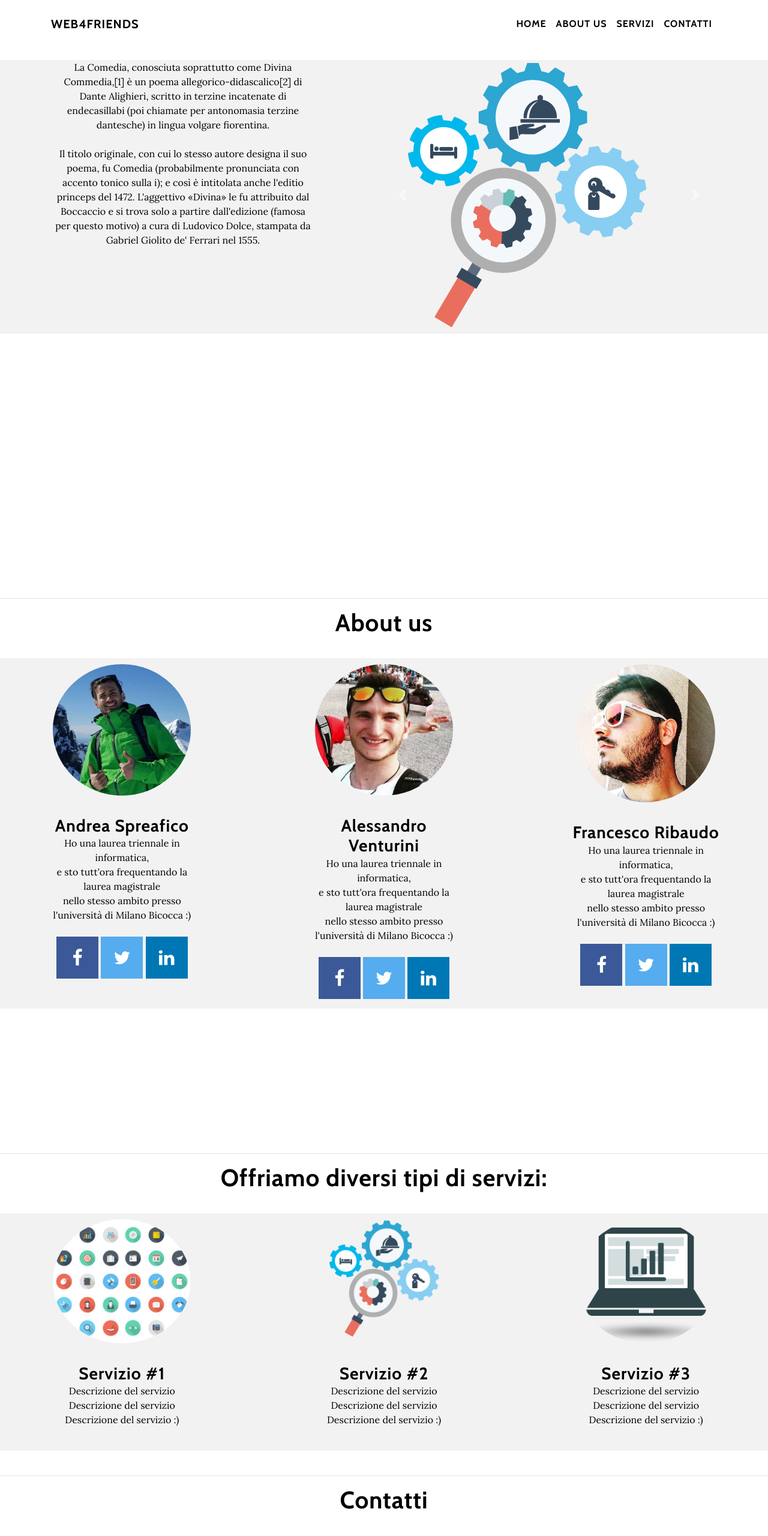
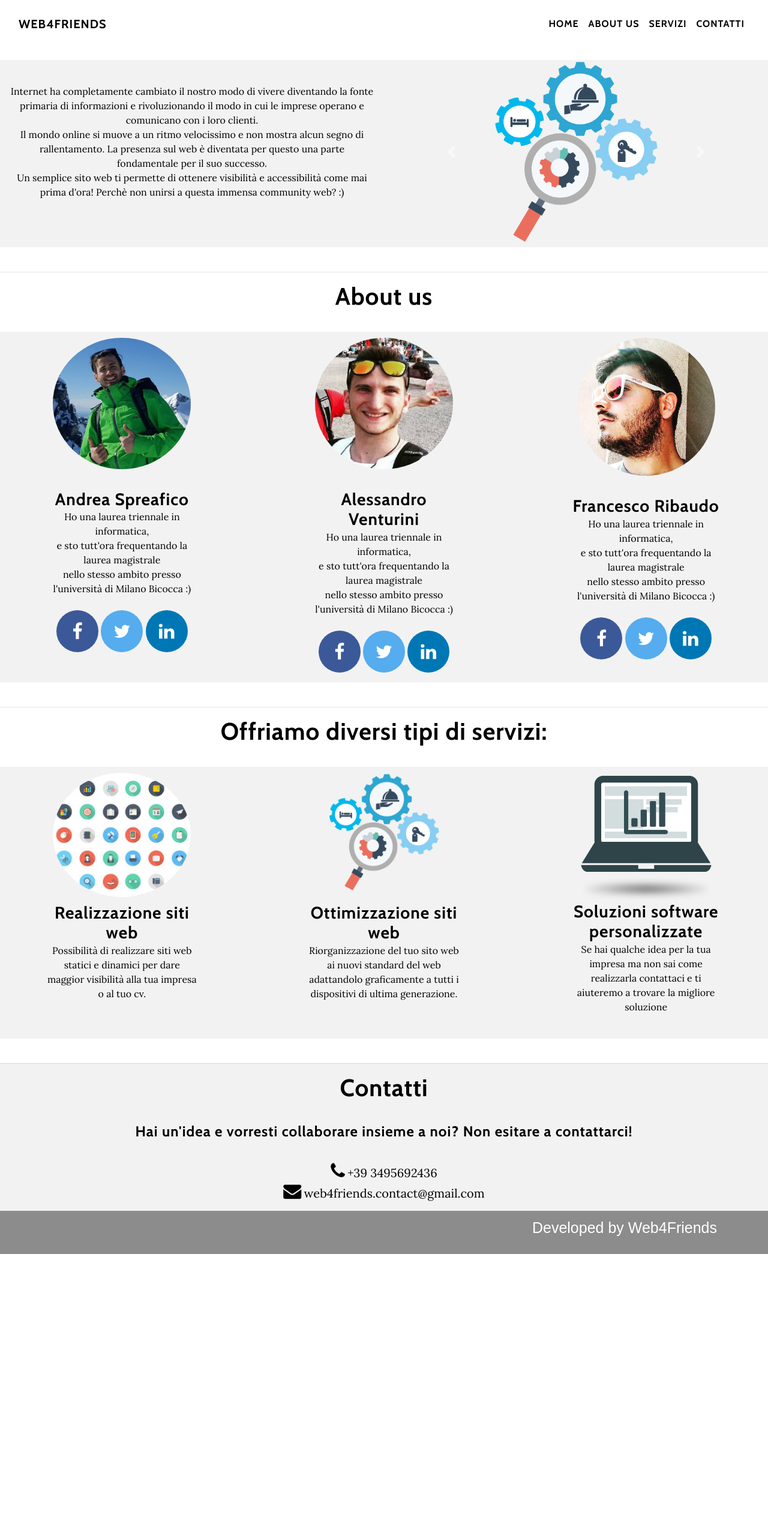
Before and after one commit to Sprea22/Web4Friends, a website: page index.html in a window 1280 px wide. Shown: the top 2560 px of the page at 60% size. After the commit the page ends 2090 px from the top, so only its background shows below. Drawn offline with nearby package versions, Linux system fonts and the light colour scheme.

Commit message:
Responsive layout and content added

```diff
--- a/css/grayscale.css
+++ b/css/grayscale.css
@@ -23,7 +23,7 @@ body {
 
 }
   .carousel {
-    width: 100%
+    width: 100%;
     padding-left: 75px;
     padding-right: 75px;
     padding-bottom: 0px;
@@ -114,14 +114,18 @@ td {
   border-bottom: 1px solid black;
   background-color: white; }
   #mainNav .navbar-toggler {
-    font-size: 14px;
-    padding: 11px;
+    font-weight: 14px;
     color: black;
-    border: 1px solid black; }
+    border: 1px solid black;
+    height: 50px;
+    width: 50px;
+  }
   #mainNav .navbar-brand {
-    font-weight: 700; }
+    font-weight: 700px;
+  }
   #mainNav a {
-    color: black; }
+    color: black;
+  }
   #mainNav .navbar-nav .nav-item {
     -webkit-transition: background 0.3s ease-in-out;
     -moz-transition: background 0.3s ease-in-out;
@@ -133,26 +137,34 @@ td {
     #mainNav .navbar-nav .nav-item:active, #mainNav .navbar-nav .nav-item:focus {
       outline: none;
       background-color: white; }
+
   @media (min-width: 992px) {
     #mainNav {
-      padding-top: 20px;
-      padding-bottom: 20px;
-      -webkit-transition: background 0.3s ease-in-out, padding-top 0.3s ease-in-out, padding-bottom 0.3s;
-      -moz-transition: background 0.3s ease-in-out, padding-top 0.3s ease-in-out, padding-bottom 0.3s;
-      transition: background 0.3s ease-in-out, padding-top 0.3s ease-in-out, padding-bottom 0.3s;
+      padding-top: 15px;
+      padding-bottom: 15px;
+      -webkit-transition: background 0.3s linear, padding-top 0.3s linear, padding-bottom 0.3s;
+      -moz-transition: background 0.3s linear, padding-top 0.3s linear, padding-bottom 0.3s;
+      transition: background 0.3s linear, padding-top 0.3s linear, padding-bottom 0.3s;
       letter-spacing: 1px;
       border-bottom: none;
-      background: white; }
-      #mainNav.navbar-shrink {
-        padding-top: 10px;
-        padding-bottom: 10px;
-        border-bottom: 1px solid rgba(255, 255, 255, 0.3);
-        background: white; }
-      #mainNav .nav-link.active {
-        outline: none;
-        background-color: rgba(255, 255, 255, 0.3); }
-        #mainNav .nav-link.active:hover {
-          color: black; } }
+      background: white;
+      height: 80px;
+    }
+  }
+
+@media (max-width: 489px) {
+  #mainNav {
+    max-height: 80px;
+  }
+  #mainNav .navbar-toggler {
+    font-weight: 14px;
+    color: black;
+    border: 1px solid black;
+    height: 50px;
+    width: 50px;
+  }
+
+}
 
 .masthead {
   display: table;
@@ -166,14 +178,18 @@ td {
   -webkit-background-size: cover;
   -moz-background-size: cover;
   -o-background-size: cover;
-  background-size: cover; }
+  background-size: cover;
+}
   .masthead .intro-body {
     display: table-cell;
-    vertical-align: middle; }
+    vertical-align: middle;
+  }
     .masthead .intro-body .brand-heading {
-      font-size: 50px; }
+      font-size: 50px;
+    }
     .masthead .intro-body .intro-text {
-      font-size: 18px; }
+      font-size: 18px;
+    }
 
 
       /* Style all font awesome icons */
--- /dev/null
+++ b/css/style.css
@@ -0,0 +1,242 @@
+/*!
+ * Start Bootstrap - Grayscale v4.0.0-beta.2 (https://startbootstrap.com/template-overviews/grayscale)
+ * Copyright 2013-2017 Start Bootstrap
+ * Licensed under MIT (https://github.com/BlackrockDigital/startbootstrap-grayscale/blob/master/LICENSE)
+ */
+
+ html {
+    width: 100%;
+    height: 100%; }
+
+ body {
+   padding-top: 75px;
+   font-family: 'Lora', 'Helvetica Neue', Helvetica, Arial, sans-serif;
+   position: relative;
+   color: black;
+   background-color: white;
+   -webkit-tap-highlight-color: rgba(255, 255, 255, 0.2); }
+
+ .footer-section {
+   background-color: #8c8c8c;
+  color: white;
+}
+
+.footer-text {
+  font-family: 'Montserrat', sans-serif;
+  text-align: right;
+  font-size: 25px;
+}
+   .carousel {
+     width: 100%;
+     padding-left: 75px;
+     padding-right: 75px;
+     padding-bottom: 0px;
+     display: inline-block;
+   }
+
+ h3 {display: inline;}
+ h1, h2, h3, h4, h5, h6 {
+   font-family: 'Cabin', 'Helvetica Neue', Helvetica, Arial, sans-serif;
+   font-weight: 700;
+   margin: 0 0 35px;
+   letter-spacing: 1px;}
+
+ p {
+   font-size: 16px;
+   line-height: 1.5;
+   margin: 0 0 25px; }
+
+ .content-section {
+     padding-top: 150px;
+     padding-bottom: 150px;
+
+  }
+
+ .content-section2 {
+    margin-top: 0px !important;
+    padding-top: 25px;
+    padding-bottom: 0px; }
+
+ img {
+       width:100%;
+   }
+
+ img::selection {
+   background: transparent; }
+
+ img::-moz-selection {
+   background: transparent; }
+
+ img.limit{
+       width:100%;
+       max-width:250px;
+ }
+
+ figure {
+     padding-left: 75px;
+     padding-right: 75px;
+     padding-bottom: 0px;
+     display: inline-block;
+ }
+
+ .img-circle {
+     height: 25%;
+     width: 25%;
+     padding: 10px;
+     border-radius: 50%;
+   }
+
+ .img-circle2 {
+   height: 250px;
+   width: 250px;
+   padding: 10px;
+   border-radius: 50%;
+ }
+
+ .box {
+      display: flex;
+    }
+
+    .one {
+      flex: 1 1 auto;
+    }
+
+    .two {
+      flex: 1 5 auto;
+    }
+ td {
+   background-color: #f2f2f2;
+ }
+ .container-flex {
+  border-color: black;
+  background-color: #f2f2f2;
+ }
+
+ #mainNav {
+   font-family: 'Cabin', 'Helvetica Neue', Helvetica, Arial, sans-serif;
+   margin-bottom: 0;
+   text-transform: uppercase;
+   border-bottom: 1px solid black;
+   background-color: white; }
+   #mainNav .navbar-toggler {
+     font-weight: 14px;
+     color: black;
+     border: 1px solid black;
+     height: 50px;
+     width: 50px;
+   }
+   #mainNav .navbar-brand {
+     font-weight: 700px;
+   }
+   #mainNav a {
+     color: black;
+   }
+   #mainNav .navbar-nav .nav-item {
+     -webkit-transition: background 0.3s ease-in-out;
+     -moz-transition: background 0.3s ease-in-out;
+     transition: background 0.3s ease-in-out; }
+     #mainNav .navbar-nav .nav-item:hover {
+       color: fade(black, 80%);
+       outline: none;
+       background-color: white; }
+     #mainNav .navbar-nav .nav-item:active, #mainNav .navbar-nav .nav-item:focus {
+       outline: none;
+       background-color: white; }
+
+    .contact-text {
+      font-size: 20px;
+    }
+
+    .pt-40 {
+      padding-top: 40px;
+    }
+
+    .pt-10 {
+      padding-top: 10px;
+    }
+    .pb-10 {
+      padding-bottom: 10px;
+    }
+    .pb-20 {
+      padding-bottom: 20px;
+    }
+      /* Add a hover effect if you want */
+      .fa:hover {
+        opacity: 0.7;
+    }
+
+    /* Set a specific color for each brand */
+    /* Style all font awesome icons */
+    .fa {
+      font-size: 30px;
+      text-align: center;
+      text-decoration: none;
+  }
+
+  .fa-custom {
+    padding: 20px;
+    width: 70px;
+  }
+    /* Facebook */
+    .fa-facebook {
+        background: #3B5998;
+        color: white;
+    }
+
+    /* Twitter */
+    .fa-twitter {
+        background: #55ACEE;
+        color: white;
+    }
+
+    /* Linkedin */
+    .fa-linkedin {
+      background: #0077B5;
+      color: white;
+    }
+
+
+   @media (min-width: 992px) {
+     #mainNav {
+       padding-top: 15px;
+       padding-bottom: 15px;
+       -webkit-transition: background 0.3s linear, padding-top 0.3s linear, padding-bottom 0.3s;
+       -moz-transition: background 0.3s linear, padding-top 0.3s linear, padding-bottom 0.3s;
+       transition: background 0.3s linear, padding-top 0.3s linear, padding-bottom 0.3s;
+       letter-spacing: 1px;
+       border-bottom: none;
+       background: white;
+       height: 80px;
+     }
+   }
+
+   @media (min-width: 767px) {
+
+     .mobile-btn {
+       display: none !important;
+     }
+
+   }
+
+   @media (max-width: 767px) {
+
+    .carousel {
+      padding-left: 10px;
+      padding-right: 10px;
+      width: 100%;
+      display: inline-block;
+    }
+
+     .desktop-btn {
+       display: none !important;
+     }
+
+     .carousel-inner {
+       max-height: 400px;
+     }
+
+     .carousel-item {
+       background-size: cover;
+     }
+
+   }
--- a/index.html
+++ b/index.html
@@ -13,29 +13,28 @@
     <link rel="shortcut icon" href="img/test3.png" type="favicon/ico" />
 
     <!-- Bootstrap core CSS -->
-    <link href="vendor/bootstrap/css/bootstrap.min.css" rel="stylesheet">
+    <link href="vendor/bootstrap/css/bootstrap.css" rel="stylesheet">
 
     <!-- Custom fonts for this template -->
     <link href="vendor/font-awesome/css/font-awesome.min.css" rel="stylesheet" type="text/css">
     <link href="https://fonts.googleapis.com/css?family=Lora:400,700,400italic,700italic" rel="stylesheet" type="text/css">
     <link href='https://fonts.googleapis.com/css?family=Cabin:700' rel='stylesheet' type='text/css'>
-
     <!-- Custom styles for this template -->
-    <link href="css/grayscale.css" rel="stylesheet">
+    <link href="css/style.css" rel="stylesheet">
 
   </head>
 
-  <body id="page-top">
 
     <!-- Navigation -->
     <nav class="navbar navbar-expand-lg navbar-light fixed-top" id="mainNav">
-      <div class="container">
-        <a class="navbar-brand js-scroll-trigger" href="#page-top">Web4Friends </a>
-        <button class="navbar-toggler navbar-toggler-right" type="button" data-toggle="collapse" data-target="#navbarResponsive" aria-controls="navbarResponsive" aria-expanded="false" aria-label="Toggle navigation">
-          Menu
+      <div class="container-fluid">
+        <a class="navbar-brand js-scroll-trigger" href="#page-top">
+          <span>Web4Friends</span>
+        </a>
+        <button class="navbar-toggler" type="button" data-toggle="collapse" data-target="#navbarSupportedContent" aria-controls="navbarSupportedContent" aria-expanded="false" aria-label="Toggle navigation">
             <i class="fa fa-bars"></i>
         </button>
-        <div class="collapse navbar-collapse" id="navbarResponsive">
+        <div class="collapse navbar-collapse" id="navbarSupportedContent">
           <ul class="navbar-nav ml-auto">
             <li class="nav-item">
               <a class="nav-link js-scroll-trigger" href="#home">Home</a>
@@ -54,17 +53,26 @@
       </div>
     </nav>
 
+    <body id="page-top">
     <!-- Intro Header -->
     <section id="home" class="content-section2 text-center container-fluid" background-color= "#f2f2f2">
-      <div class=" container-flex">
+      <div class="container-flex">
         <div class="row">
-          <div class="col container-flex">
-            <figure>
-        La Comedia, conosciuta soprattutto come Divina Commedia,[1] è un poema allegorico-didascalico[2] di Dante Alighieri, scritto in terzine incatenate di endecasillabi (poi chiamate per antonomasia terzine dantesche) in lingua volgare fiorentina.
-<br><br>Il titolo originale, con cui lo stesso autore designa il suo poema, fu Comedia (probabilmente pronunciata con accento tonico sulla i); e così è intitolata anche l'editio princeps del 1472. L'aggettivo «Divina» le fu attribuito dal Boccaccio e si trova solo a partire dall'edizione (famosa per questo motivo) a cura di Ludovico Dolce, stampata da Gabriel Giolito de' Ferrari nel 1555.
-          </figure>
+          <div class="col-sm-6 container-flex">
+            <p class="pt-40">
+                Internet ha completamente cambiato il nostro modo di vivere diventando la fonte primaria
+                di informazioni e rivoluzionando il modo in cui le imprese
+                operano e comunicano con i loro clienti.
+              <br>
+               Il mondo online si muove a un ritmo velocissimo e non mostra alcun segno di rallentamento.
+               La presenza sul web è diventata per questo una parte fondamentale per il suo successo.
+               <br>
+               Un semplice sito web ti permette di ottenere visibilità e accessibilità come mai prima d'ora!
+               Perchè non unirsi a questa immensa community web? :)
+            </p>
         </div>
-        <div class="col container-flex carousel">
+        <!-- Slider -->
+        <div class="col-sm-6 container-flex carousel">
           <div id="cf" class="carousel slide" data-ride="carousel">
         <div class="carousel-inner">
           <div id="itm" class="carousel-item active">
@@ -87,8 +95,6 @@
         </a>
       </div>
         </div>
-
-
       </div>
     </div>
   </section>
@@ -101,21 +107,21 @@
     <section id="about" class="content-section2 text-center" background-color= "#f2f2f2";  style="margin-top:400px">
       <hr><h1> About us </h1>
 
-      <div class=" container-flex">
+      <div class="container-flex">
         <div class="row">
-          <div class="col container-flex">
+          <div class="col-sm container-flex">
             <figure>
                   <img src="img/sprea.jpg" class="img-circle limit"/>
                   <figcaption>
                     <br>  <h3> Andrea Spreafico </h3><br>
                     Ho una laurea triennale in informatica, <br>e sto tutt'ora frequentando la laurea magistrale<br> nello stesso ambito presso l'università di Milano Bicocca :)<br><br>
                   </figcaption>
-                  <a href="https://www.facebook.com/andrea.spreafico.3" class="fa fa-facebook"></a>
-                  <a href="#" class="fa fa-twitter"></a>
-                  <a href="#" class="fa fa-linkedin"></a>
+                  <a href="https://www.facebook.com/andrea.spreafico.3" class="fa fa-custom fa-facebook img-circle"></a>
+                  <a href="#" class="fa fa-custom fa-twitter img-circle"></a>
+                  <a href="#" class="fa fa-custom fa-linkedin img-circle"></a>
               </figure>
           </div>
-          <div class="col container-flex">
+          <div class="col-sm container-flex">
             <figure>
                     <img src="img/ventu.jpg" class="img-circle limit"/>
               <figcaption>
@@ -123,12 +129,12 @@
                 Ho una laurea triennale in informatica, <br>e sto tutt'ora frequentando la laurea magistrale<br> nello stesso ambito presso l'università di Milano Bicocca :)<br><br>
 
             </figcaption>
-              <a href="https://www.facebook.com/andrea.spreafico.3" class="fa fa-facebook"></a>
-              <a href="#" class="fa fa-twitter"></a>
-              <a href="#" class="fa fa-linkedin"></a>
+              <a href="https://www.facebook.com/andrea.spreafico.3" class="fa fa-custom fa-facebook img-circle"></a>
+              <a href="#" class="fa fa-custom fa-twitter img-circle"></a>
+              <a href="#" class="fa fa-custom fa-linkedin img-circle"></a>
             </figure>
           </div>
-          <div class="col container-flex">
+          <div class="col-sm container-flex">
             <figure>
                     <img src="img/ribbo.jpg" class="img-circle limit"/>
               <figcaption>
@@ -136,9 +142,9 @@
                 Ho una laurea triennale in informatica, <br>e sto tutt'ora frequentando la laurea magistrale<br> nello stesso ambito presso l'università di Milano Bicocca :)<br><br>
 
             </figcaption>
-              <a href="https://www.facebook.com/andrea.spreafico.3" class="fa fa-facebook"></a>
-              <a href="#" class="fa fa-twitter"></a>
-              <a href="#" class="fa fa-linkedin"></a>
+              <a href="https://www.facebook.com/andrea.spreafico.3" class="fa fa-custom fa-facebook img-circle"></a>
+              <a href="#" class="fa fa-custom fa-twitter img-circle"></a>
+              <a href="#" class="fa fa-custom fa-linkedin img-circle"></a>
             </figure>
           </div>
         </div>
@@ -154,8 +160,10 @@
                 <figure>
                       <img src="img/test1.jpg" class="img-circle limit"/>
                       <figcaption>
-                        <br>  <h3> Servizio #1</h3><br>
-                        Descrizione del servizio <br> Descrizione del servizio <br> Descrizione del servizio  :)<br><br>
+                        <h3>Realizzazione siti web</h3>
+                        <p>Possibilità di realizzare siti web statici e dinamici
+                           per dare maggior visibilità alla tua impresa o al tuo cv.
+                      </p>
                       </figcaption>
                   </figure>
               </div>
@@ -163,18 +171,22 @@
                 <figure>
                         <img src="img/test2.png" class="img-circle limit"/>
                   <figcaption>
-                    <br>  <h3> Servizio #2 </h3><br>
-                    Descrizione del servizio <br> Descrizione del servizio <br> Descrizione del servizio  :)<br><br>
-
+                    <h3> Ottimizzazione siti web </h3>
+                    <p>Riorganizzazione del tuo sito web ai nuovi standard
+                       del web adattandolo graficamente a tutti i
+                       dispositivi di ultima generazione.
+                    </p>
                 </figcaption>
                 </figure>
               </div>
               <div class="col container-flex">
                 <figure>
-                        <img src="img/test3.png" class="img-circle limit"/>
+                        <img src="img/test3.png" class="limit"/>
                   <figcaption>
-                    <br>  <h3> Servizio #3 </h3><br>
-                    Descrizione del servizio <br> Descrizione del servizio <br> Descrizione del servizio  :)<br><br>
+                    <h3>Soluzioni software personalizzate</h3>
+                    <p>Se hai qualche idea per la tua impresa ma non sai come realizzarla
+                       contattaci e ti aiuteremo a trovare la migliore soluzione
+                    </p>
 
                 </figcaption>
                 </figure>
@@ -185,29 +197,30 @@
 
     <!-- Contact Section -->
     <section id="contact" class="content-section2 text-center" >
+      <div class="container-flex pb-10">
           <hr><h1> Contatti </h1>
           <h4> Hai un'idea e vorresti collaborare insieme a noi? Non esitare a contattarci! </h4>
-      <div class=" container-flex">
           <div class="row">
-          <div class="col container-flex">
-            <h3> Telefono </h3><hr>
-            <b>Andrea:      </b> +39 349 5692436    <br>
-            <b>Francesco:   </b>                    <br>
-            <b>Alessandro:  </b>                    <br>
-            </div>
-            <br>            <br>
-
-            <div class="col container-flex">
-              <h3> Email </h3><hr>
-              <b>Andrea:      </b> a.spreafico13@campus.unimib.it     <br>
-              <b>Francesco:   </b>                                   <br>
-              <b>Alessandro:  </b>                                   <br>
+            <div class="col-sm text-center pb-1 0">
+              <span class="fa fa-phone"></span>
+              <span class="contact-text">+39 3495692436</span><br>
+              <span class="fa fa-envelope"></span>
+              <span class="contact-text">web4friends.contact@gmail.com</span>
             </div>
           </div>
       </div>
-  <br>  <br>
+
+
       <section id="footer" class="footer-section">
-        <br>  <br>  <br>  <br>  <br>
+          <div class="container">
+            <div class="row">
+              <div class="col-sm pt-10">
+                <p class="footer-text">
+                  Developed by Web4Friends
+                </p>
+              </div>
+            </div>
+          </div>
       </section>
 
     <!-- Bootstrap core JavaScript -->
```
Also changed, not shown: css/grayscale.min.css (deleted). Lines whose indentation alone changed are shown as unchanged.
